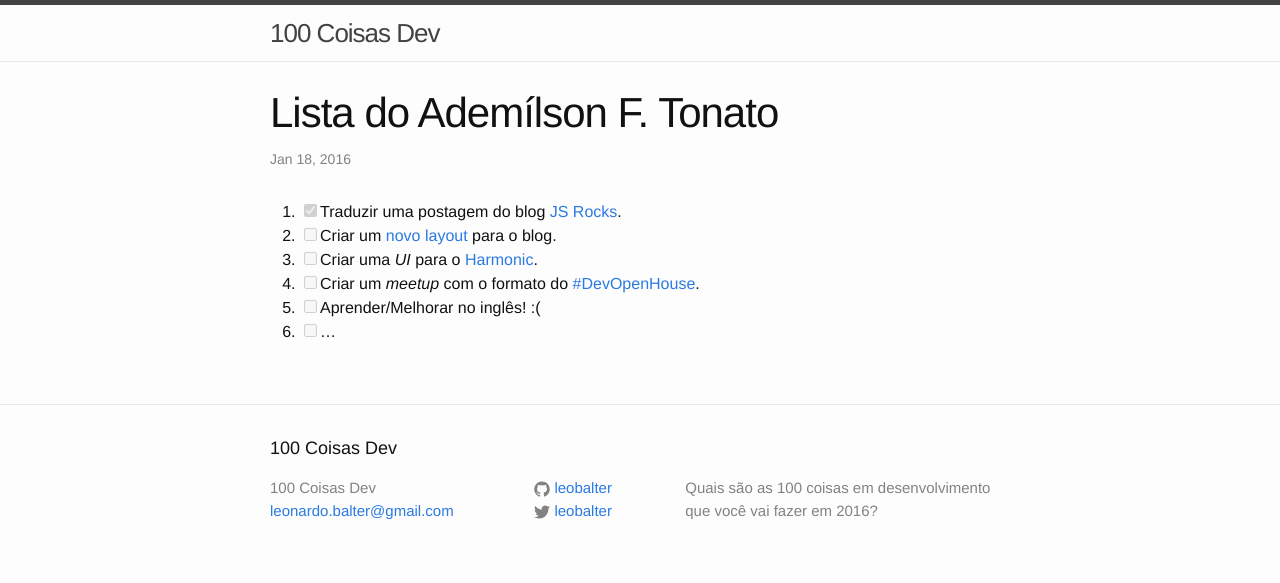
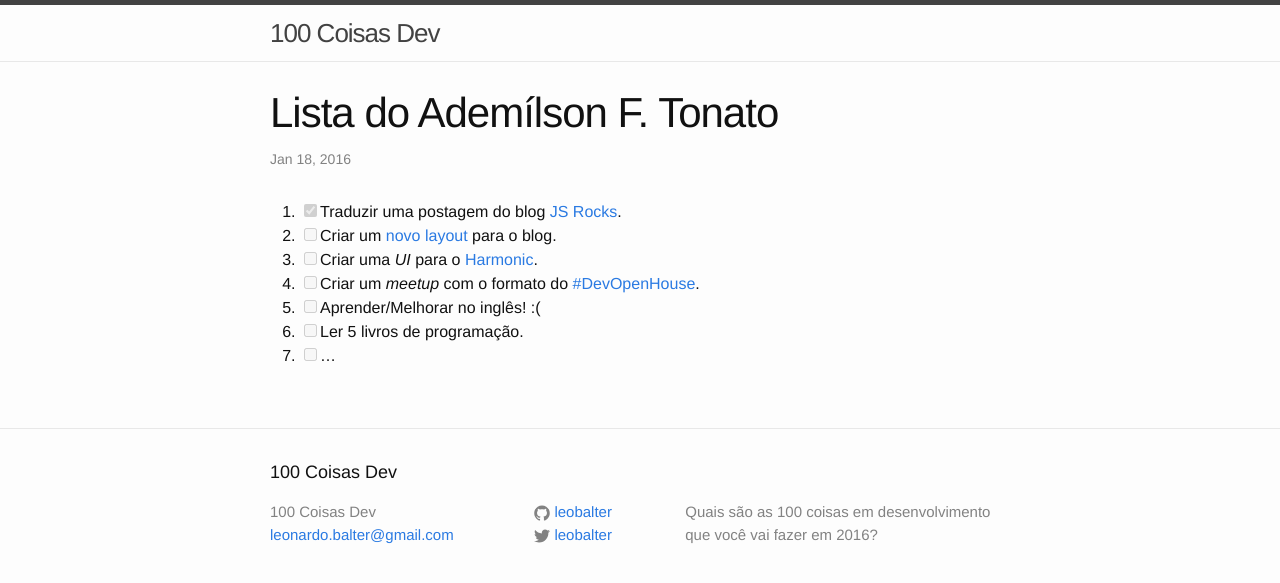
Before and after one commit to leobalter/100-coisas-dev, a Jekyll site: the page built from _posts/listas/2016-01-18-ftonato.markdown, in a window 1280 px wide. Shown: the top 583 px of the page. Built offline with Jekyll 4.4.1, drawn with Linux system fonts in a browser that asks for light colours.

Commit message:
Update 2016-01-18-ftonato.markdown

```diff
--- a/_posts/listas/2016-01-18-ftonato.markdown
+++ b/_posts/listas/2016-01-18-ftonato.markdown
@@ -10,4 +10,5 @@ categories: listas
 1. [ ] Criar uma *UI* para o [Harmonic](https://github.com/JSRocksHQ/harmonic).
 1. [ ] Criar um *meetup* com o formato do [#DevOpenHouse](https://github.com/devopenhouse/devopenhouse.github.io).
 1. [ ] Aprender/Melhorar no inglês! :(
+1. [ ] Ler 5 livros de programação.
 1. [ ] ...
```
